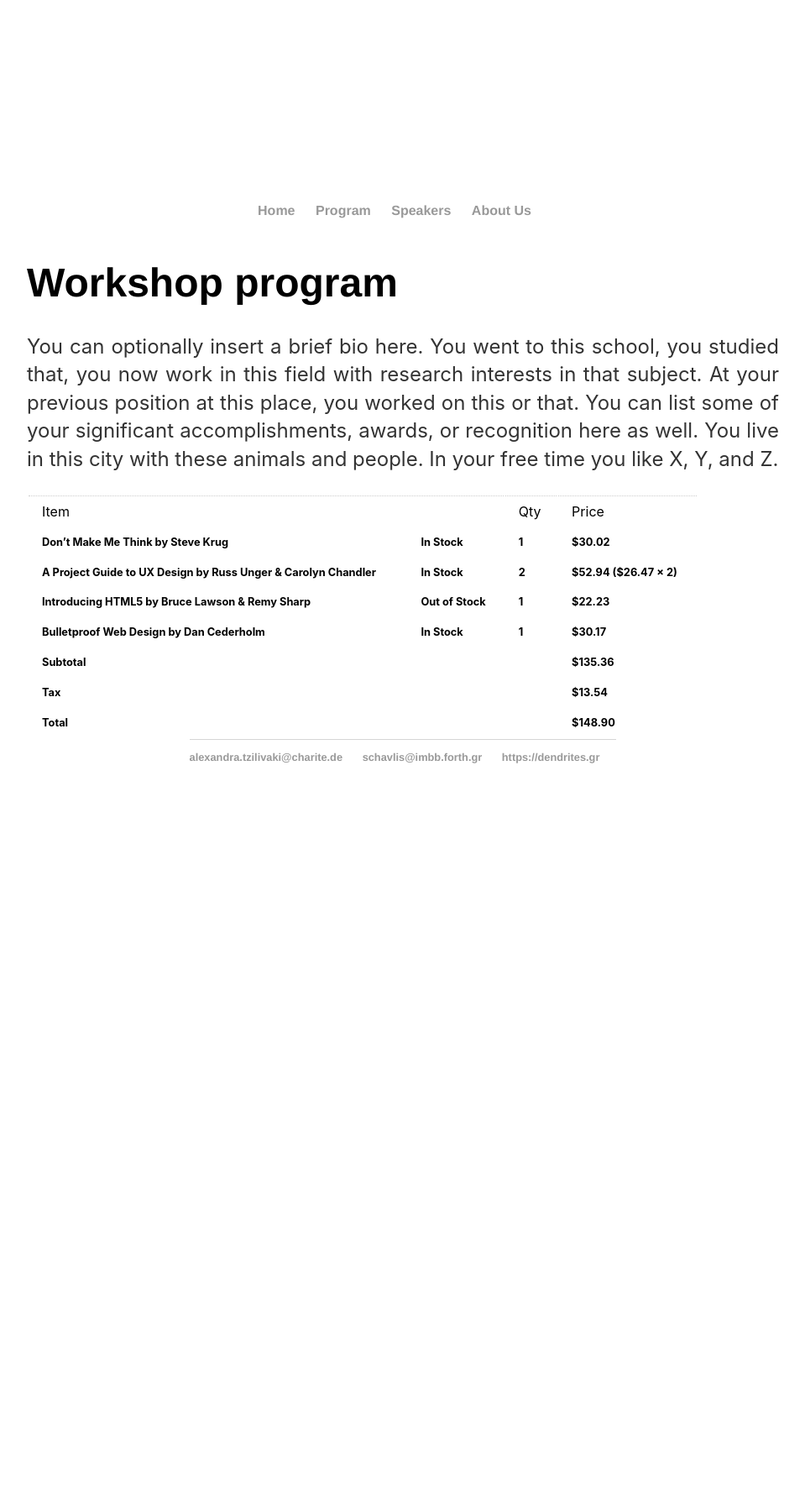
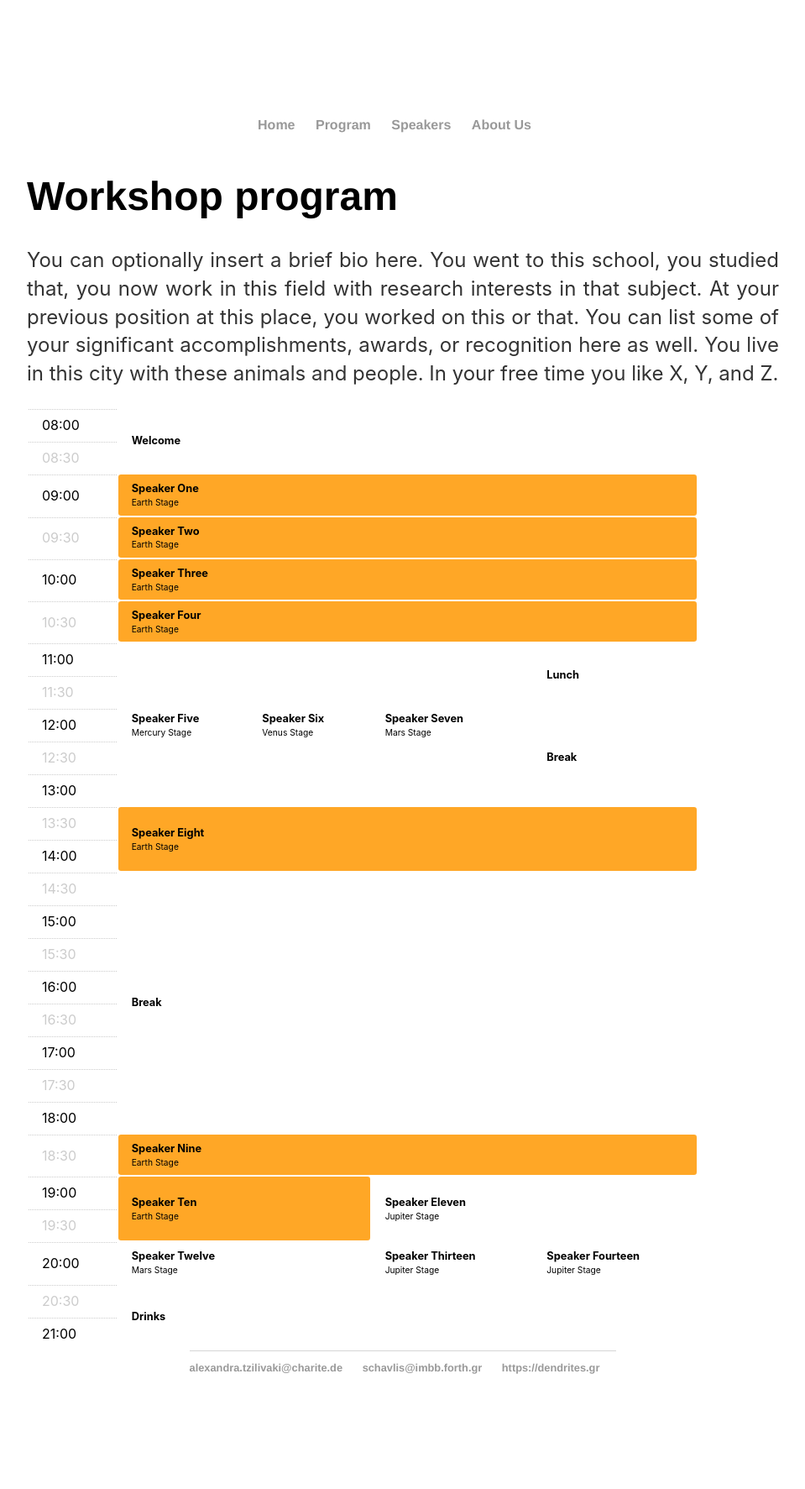
Before and after one commit to spirosChv/ocns2021interneurons, a Jekyll site: the page built from speakers/index.html, in a window 1280 px wide. Shown: the whole page at 84% size, without its empty margins (160-1119 px from the left). Built offline with Jekyll 4.4.1, drawn with Linux system fonts in a browser that asks for light colours; before the commit the page ends 1148 px from its top, so only the background shows below that.

Commit message:
Update index.html

```diff
--- a/speakers/index.html
+++ b/speakers/index.html
@@ -8,52 +8,108 @@ title: Speakers
 			<p>You can optionally insert a brief bio here. You went to this school, you studied that, you now work in this field with research interests in that subject. At your previous position at this place, you worked on this or that. You can list some of your significant accomplishments, awards, or recognition here as well. You live in this city with these animals and people. In your free time you like X, Y, and Z.</p>
 
 			<table>
-			  <thead>
+			    <body>
 				<tr>
-			      <th scope="col" colspan="2">Item</th>
-			      <th scope="col">Qty</th>
-			      <th scope="col">Price</th>
-			    </tr>
-			  </thead>
-			  <tbody>
-			    <tr>
-			      <td>Don&#8217;t Make Me Think by Steve Krug</td>
-			      <td>In Stock</td>
-			      <td>1</td>
-			      <td>$30.02</td>
+				    <th>08:00</th>
+				    <td colspan="4" rowspan="2" class="stage-saturn">Welcome</td>
 				</tr>
 				<tr>
-			      <td>A Project Guide to UX Design by Russ Unger &#38; Carolyn Chandler</td>
-			      <td>In Stock</td>
-			      <td>2</td>
-			      <td>$52.94 ($26.47 &#215; 2)</td>
+				    <th>08:30</th>
 				</tr>
 				<tr>
-			      <td>Introducing HTML5 by Bruce Lawson &#38; Remy Sharp</td>
-			      <td>Out of Stock</td>
-			      <td>1</td>
-			      <td>$22.23</td>
+				    <th>09:00</th>
+				    <td colspan="4" class="stage-earth">Speaker One <span>Earth Stage</span></td>
 				</tr>
 				<tr>
-			      <td>Bulletproof Web Design by Dan Cederholm</td>
-			      <td>In Stock</td>
-			      <td>1</td>
-			      <td>$30.17</td>
-			    </tr>
-			  </tbody>
-			  <tfoot>
-			    <tr>
-			      <td colspan="3">Subtotal</td>
-			      <td>$135.36</td>
+				    <th>09:30</th>
+				    <td colspan="4" class="stage-earth">Speaker Two <span>Earth Stage</span></td>
 				</tr>
 				<tr>
-			      <td colspan="3">Tax</td>
-			      <td>$13.54</td>
+				    <th>10:00</th>
+				    <td colspan="4" class="stage-earth">Speaker Three <span>Earth Stage</span></td>
 				</tr>
 				<tr>
-			      <td colspan="3">Total</td>
-			      <td>$148.90</td>
+				    <th>10:30</th>
+				    <td colspan="4" class="stage-earth">Speaker Four <span>Earth Stage</span></td>
 				</tr>
-			  </tfoot>
+				<tr>
+				    <th>11:00</th>
+				    <td rowspan="5" class="stage-mercury">Speaker Five <span>Mercury Stage</span></td>
+				    <td rowspan="5" class="stage-venus">Speaker Six <span>Venus Stage</span></td>
+				    <td rowspan="5" class="stage-mars">Speaker Seven <span>Mars Stage</span></td>
+				    <td rowspan="2" class="stage-saturn">Lunch</td>
+				</tr>
+				<tr>
+				    <th>11:30</th>
+				</tr>
+				<tr>
+				    <th>12:00</th>
+				    <td rowspan="3" class="stage-saturn">Break</td>
+				</tr>
+				<tr>
+				    <th>12:30</th>
+				</tr>
+				<tr>
+				    <th>13:00</th>
+				</tr>
+				<tr>
+				    <th>13:30</th>
+				    <td colspan="4" rowspan="2" class="stage-earth">Speaker Eight <span>Earth Stage</span></td>
+				</tr>
+				<tr>
+				    <th>14:00</th>
+				</tr>
+				<tr>
+				    <th>14:30</th>
+				    <td colspan="4" rowspan="8" class="stage-saturn">Break</td>
+				</tr>
+				<tr>
+				    <th>15:00</th>
+				</tr>
+				<tr>
+				    <th>15:30</th>
+				</tr>
+				<tr>
+				    <th>16:00</th>
+				</tr>
+				<tr>
+				    <th>16:30</th>
+				</tr>
+				<tr>
+				    <th>17:00</th>
+				</tr>
+				<tr>
+				    <th>17:30</th>
+				</tr>
+				<tr>
+				    <th>18:00</th>
+				</tr>
+				<tr>
+				    <th>18:30</th>
+				    <td colspan="4" class="stage-earth">Speaker Nine <span>Earth Stage</span></td>
+				</tr>
+				<tr>
+				    <th>19:00</th>
+				    <td colspan="2" rowspan="2" class="stage-earth">Speaker Ten <span>Earth Stage</span></td>
+				    <td colspan="2" rowspan="2" class="stage-jupiter">Speaker Eleven <span>Jupiter Stage</span></td>
+				</tr>
+				<tr>
+				    <th>19:30</th>
+				</tr>
+				<tr>
+				    <th>20:00</th>
+				    <td colspan="2" class="stage-mars">Speaker Twelve <span>Mars Stage</span></td>
+				    <td class="stage-jupiter">Speaker Thirteen <span>Jupiter Stage</span></td>
+				    <td class="stage-jupiter">Speaker Fourteen <span>Jupiter Stage</span></td>
+				</tr>
+				<tr>
+				    <th>20:30</th>
+				    <td colspan="4" rowspan="2" class="stage-saturn">Drinks</td>
+				</tr>
+				<tr>
+				    <th>21:00</th>
+				</tr>
+			    </body>
 			</table>
+
 		</div>
```
Lines whose indentation alone changed are shown as unchanged.
